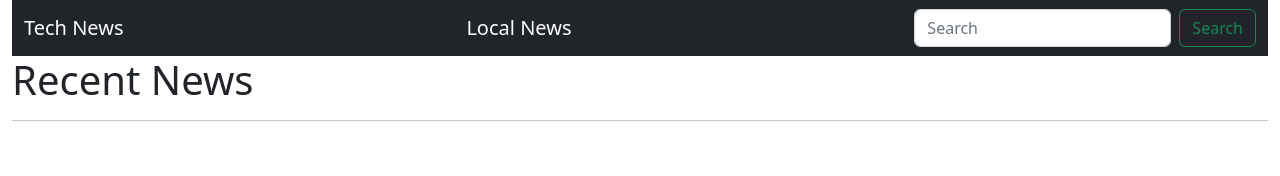
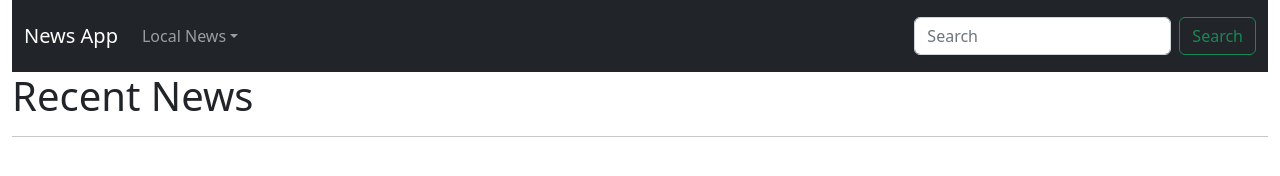
Before and after one commit to Tugi-Ngunjiri/dom, a plain HTML site: page index.html in a window 1280 px wide. Drawn offline with nearby package versions, Linux system fonts and the light colour scheme; no server answers.

Commit message:
add new dom list

```diff
--- a/index.html
+++ b/index.html
@@ -13,12 +13,36 @@
   <div class="container-fluid">
     <nav class="navbar navbar-dark bg-dark">
       <div class="container-fluid">
-        <a class="navbar-brand">Tech News</a>
-        <a class="navbar-brand">Local News</a>
-        <form class="d-flex" role="search">
+      <nav class="navbar navbar-expand-md bg-dark navbar-dark">
+          <!-- Brand -->
+          <a class="navbar-brand" href="#">News App</a>
+
+          <!-- Toggler/collapsibe Button -->
+          <button class="navbar-toggler" type="button" data-toggle="collapse" data-target="#collapsibleNavbar">
+            <span class="navbar-toggler-icon"></span>
+          </button>
+
+          <!-- Navbar links -->
+          <div class="collapse navbar-collapse" id="collapsibleNavbar">
+            <ul class="navbar-nav">
+              <li class="myclick nav-item dropdown">
+                <a class="nav-link dropdown-toggle" href="#" id="navbardrop" data-toggle="dropdown">Local News</a>
+                <div class="dropdown-menu">
+                  <a class="dropdown-item" href="#">Local News</a>
+                 </div>
+              </li>
+            </ul>
+          </div>
+        </nav>
+
+        </body>
+        </html>
+         <form class="d-flex" role="search">
           <input class="form-control me-2" type="search" placeholder="Search" aria-label="Search">
           <button class="btn btn-outline-success" type="submit">Search</button>
+
         </form>
+
 </div>
 </nav>
     </nav>
@@ -32,6 +56,8 @@
     </div>
 
 
+
+
   <script src="https://cdn.jsdelivr.net/npm/bootstrap@5.2.3/dist/js/bootstrap.bundle.min.js" integrity="sha384-kenU1KFdBIe4zVF0s0G1M5b4hcpxyD9F7jL+jjXkk+Q2h455rYXK/7HAuoJl+0I4" crossorigin="anonymous"></script>
   <script src="./js/scripts.js"></script>
 </body>
```
